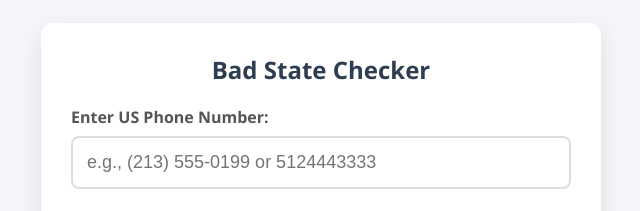
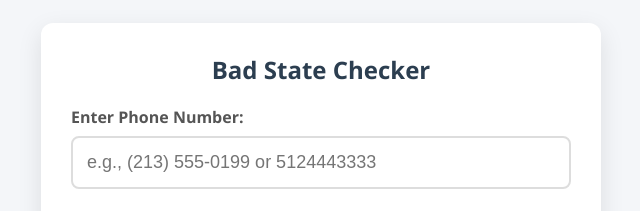
Before and after one commit to johnsmith0000111/stitchers, a plain HTML site: page index.html in a window 1280 px wide. Shown: the part 237-448 px from the top of the page, 319-959 px from the left. Drawn offline with Linux system fonts and the light colour scheme.

```diff
--- a/index.html
+++ b/index.html
@@ -139,7 +139,7 @@
     <h2>Bad State Checker</h2>
 
     <div class="input-group">
-        <label for="phoneNumber">Enter US Phone Number:</label>
+        <label for="phoneNumber">Enter Phone Number:</label>
         <input type="text" id="phoneNumber" placeholder="e.g., (213) 555-0199 or 5124443333" autocomplete="off">
     </div>
 
```
